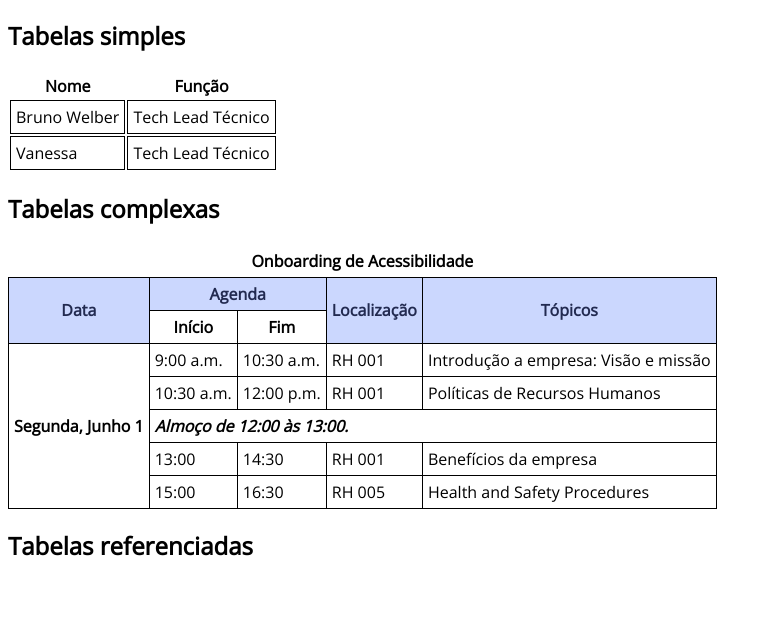
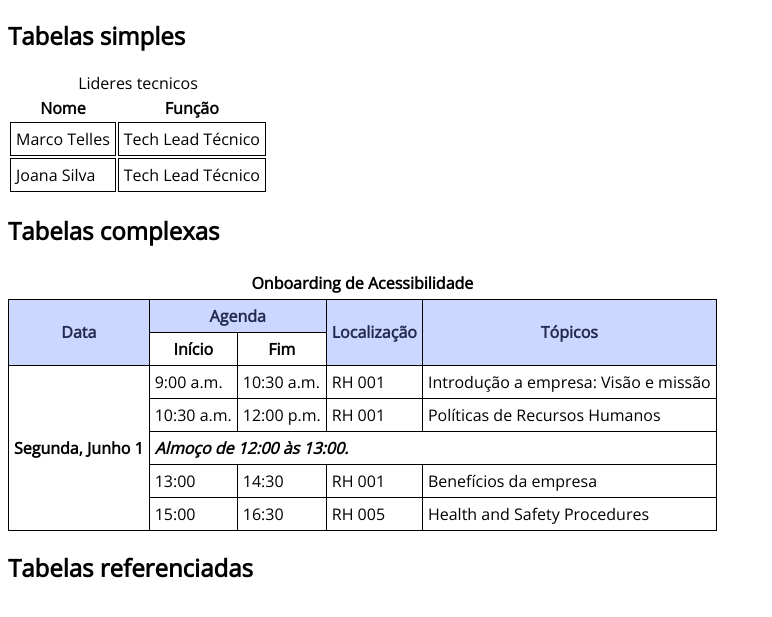
Before and after one commit to brunopulis/exemplos-html, a plain HTML site: page tabelas.html in a window 1280 px wide. Shown: the part 67-684 px from the top of the page, without its empty margins (0-772 px from the left). Drawn offline with nearby package versions, Linux system fonts and the light colour scheme.

Commit message:
fix: corrige tabela simples

```diff
--- a/tabelas.html
+++ b/tabelas.html
@@ -42,8 +42,7 @@
 
   <h2>Tabelas simples</h2>
   <table>
-    <caption></caption>
-
+    <caption>Lideres tecnicos</caption>
     <thead>
       <tr>
         <th scope="col">Nome</th>
@@ -52,11 +51,11 @@
     </thead>
     <tbody>
       <tr>
-        <td>Bruno Welber</td>
+        <td>Marco Telles</td>
         <td>Tech Lead Técnico</td>
       </tr>
       <tr>
-        <td>Vanessa</td>
+        <td>Joana Silva</td>
         <td>Tech Lead Técnico</td>
       </tr>
     </tbody>
```
